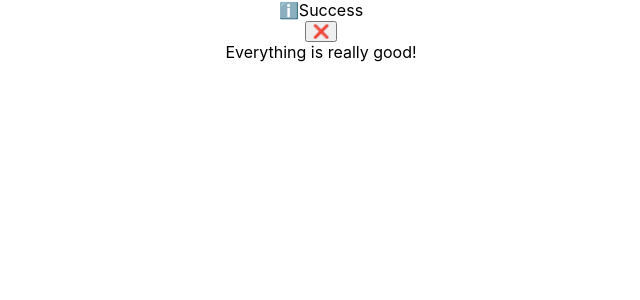
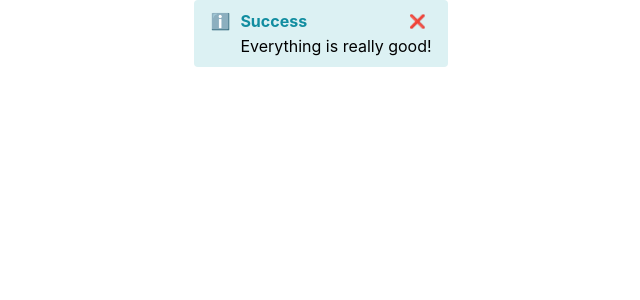
Before and after one commit to farooq-teqniqly/oreilly-learn-react, a React (Create React App) app in the folder myapp/: page / in a window 1280 px wide. Shown: the top 300 px of the page, without its empty margins (319-959 px from the left). Built offline with nearby package versions, Linux system fonts and the light colour scheme.

Commit message:
Plain css styling

```diff
--- /dev/null
+++ b/myapp/src/Alert.css
@@ -0,0 +1,44 @@
+.container {
+  display: inline-flex;
+  flex-direction: column;
+  text-align: left;
+  padding: 10px 15px;
+  border-radius: 4px;
+  border: 1px solid transparent;
+}
+
+.container.warning {
+  color: #e7650f;
+  background-color: #f3e8da;
+}
+
+.container.information {
+  color: #118da0;
+  background-color: #dcf1f3;
+}
+
+.header {
+  display: flex;
+  align-items: center;
+  margin-bottom: 5px;
+}
+
+.header-icon {
+  width: 30px;
+}
+
+.header-text {
+  font-weight: bold;
+}
+
+.close-button {
+  border: none;
+  background: transparent;
+  margin-left: auto;
+  cursor: pointer;
+}
+
+.content {
+  margin-left: 30px;
+  color: #000;
+}
--- a/myapp/src/Alert.tsx
+++ b/myapp/src/Alert.tsx
@@ -1,4 +1,5 @@
 import { useState } from "react";
+import "./Alert.css";
 
 type Props = {
   type?: string;
@@ -20,21 +21,26 @@
     }
   }
   return (
-    <div>
-      <div>
-        <span role="img" aria-label={type === "warning" ? "Warning" : "Information"}>
+    <div className={`container ${type}`}>
+      <div className="header">
+        <span
+          className="header-icon"
+          role="img"
+          aria-label={type === "warning" ? "Warning" : "Information"}
+        >
           {type === "warning" ? "⚠" : "ℹ️"}
         </span>
-        <span>{heading}</span>
+        <span className="header-text">{heading}</span>
+        {closable && (
+          <button className="close-button" aria-label="Close" onClick={handleCloseClick}>
+            <span role="img" aria-label="Close">
+              ❌
+            </span>
+          </button>
+        )}
       </div>
-      {closable && (
-        <button aria-label="Close" onClick={handleCloseClick}>
-          <span role="img" aria-label="Close">
-            ❌
-          </span>
-        </button>
-      )}
-      <div>{children}</div>
+
+      <div className="content">{children}</div>
     </div>
   );
 }
```
